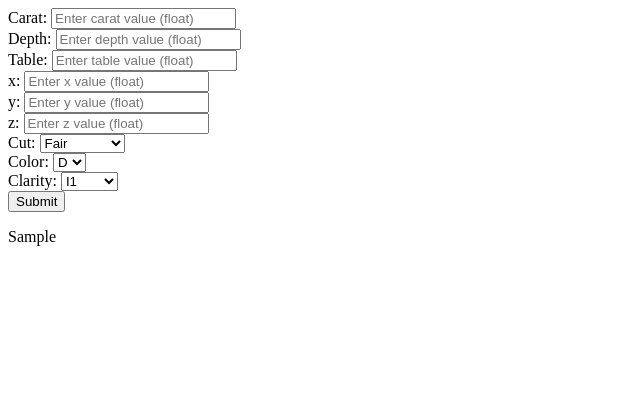
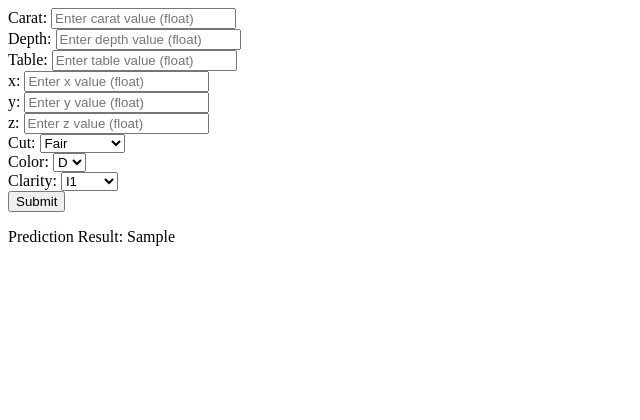
Before and after one commit to ANKIT-WADHWA/DiamondPricePrediction, a Flask app: template templates/form.html in a window 1280 px wide. Shown: the top 420 px of the page, without its empty margins (0-640 px from the left). Run offline with Flask 3, Linux system fonts and the light colour scheme; the template is opened without the code that fills it: most values are stand-ins (such as "Sample title", 1, 10 or a date in 2020).

Commit message:
Update form.html to display prediction results and handle errors

```diff
--- a/application.py
+++ b/application.py
@@ -38,7 +38,7 @@ def predict_datapoint():
 
     except Exception as e:
         logging.error(f"Error during prediction: {e}")
-        return "Internal Server Error", 500
+        return render_template('form.html', error_message=f"An error occurred: {e}")
 
 if __name__ == "__main__":
     app.run(host='0.0.0.0', debug=True)
--- a/templates/form.html
+++ b/templates/form.html
@@ -1,6 +1,10 @@
+<!DOCTYPE html>
 <html>
+<head>
+    <title>Diamond Price Prediction</title>
+</head>
 <body>
-<form action="{{url_for('predict_datapoint')}}" method="POST">
+    <form action="{{ url_for('predict_datapoint') }}" method="POST">
         <div class="form-group">
             <label for="carat">Carat:</label>
             <input type="text" id="carat" name="carat" placeholder="Enter carat value (float)">
@@ -73,6 +77,10 @@
         <input type="submit" value="Submit">
     </form>
 
-{{final_result}}
+    {% if final_result %}
+        <p>Prediction Result: {{ final_result }}</p>
+    {% elif error_message %}
+        <p>Error: {{ error_message }}</p>
+    {% endif %}
 </body>
 </html>
```
Also changed, not shown: 1 other file. Lines whose indentation alone changed are shown as unchanged.
